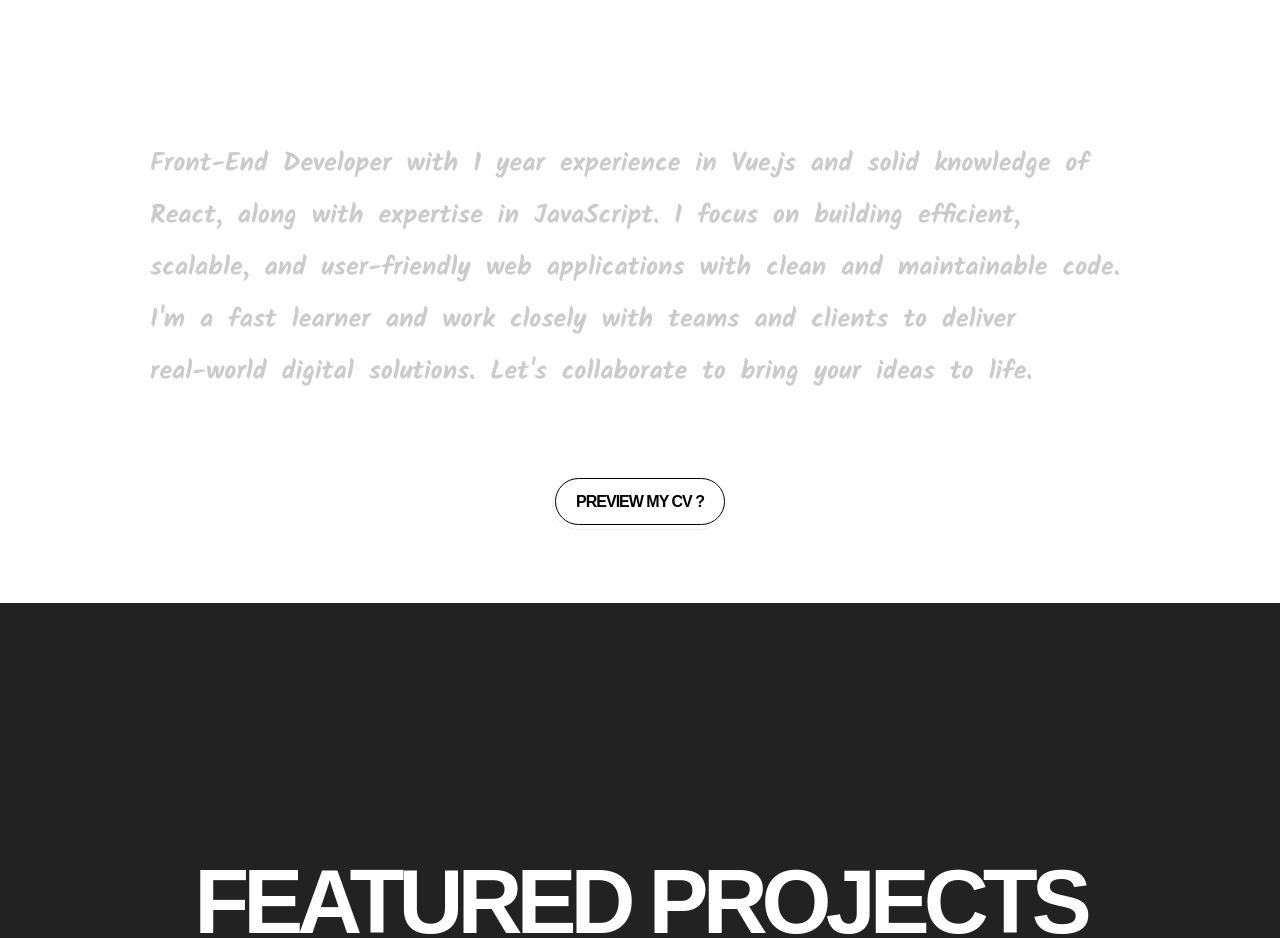
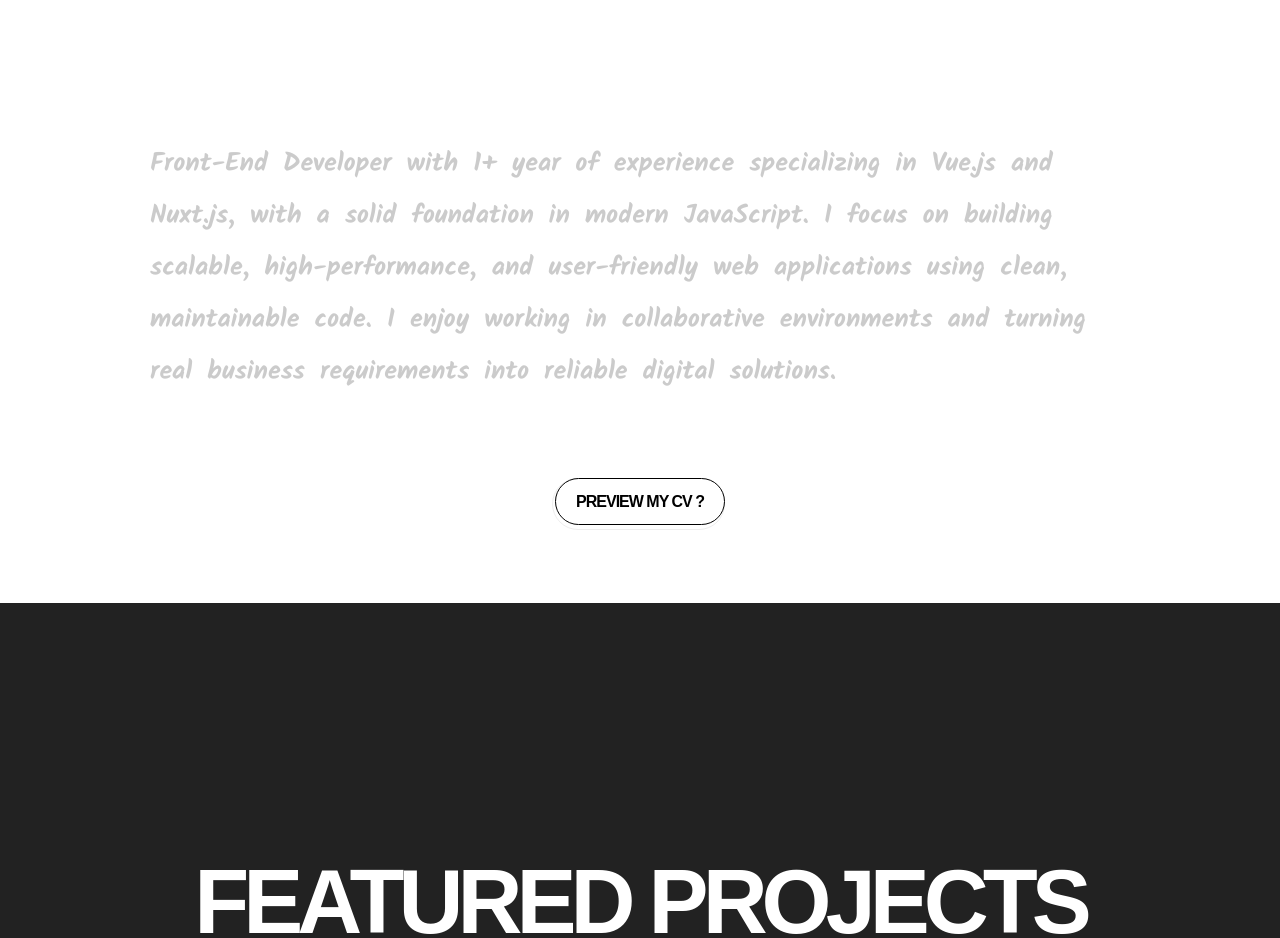
Before and after one commit to ameenmv/Portfolio, a Vue app: page / in a window 1280 px wide. Shown: the part 1700-2638 px from the top of the page. Built offline with nearby package versions, Linux system fonts and the light colour scheme; grey boxes are pictures that could not be loaded; a web font is replaced by a local one.

Commit message:
update info

```diff
--- a/src/components/About.vue
+++ b/src/components/About.vue
@@ -22,12 +22,12 @@
           ref="animatedText"
           class="text-[26px] text font-semibold mt-[100px] animated-text relative leading-[2] kalam"
         >
-          Front-End Developer with 1 year experience in Vue.js and solid
-          knowledge of React, along with expertise in JavaScript. I focus on
-          building efficient, scalable, and user-friendly web applications with
-          clean and maintainable code. I'm a fast learner and work closely with
-          teams and clients to deliver real-world digital solutions. Let's
-          collaborate to bring your ideas to life.
+          Front-End Developer with 1+ year of experience specializing in Vue.js
+          and Nuxt.js, with a solid foundation in modern JavaScript. I focus on
+          building scalable, high-performance, and user-friendly web
+          applications using clean, maintainable code. I enjoy working in
+          collaborative environments and turning real business requirements into
+          reliable digital solutions.
         </p>
         <div
           class="box box1 kalam absolute left-[-150px] top-[-20px] !rotate-[-2deg]"
@@ -63,10 +63,7 @@
 
       <div class="w-[100%] flex justify-center">
         <div class="btnn relative mt-20">
-          <a
-            href="https://drive.google.com/file/d/1ka64aGMrpVLL2XMh7FFTvvwckzTFXyij/view?usp=drive_link"
-            target="_blank"
-          >
+          <a href="https://ameenmv.github.io/CV/" target="_blank">
             <div class="btn">Preview My CV ?</div>
             <div class="btn2"></div>
             <img src="../assets/star.svg" class="onesvg svgg" alt="" />
--- a/src/components/Navbar.vue
+++ b/src/components/Navbar.vue
@@ -14,7 +14,7 @@
         </p></router-link
       >
       <a
-        href="https://drive.google.com/uc?export=download&id=1ka64aGMrpVLL2XMh7FFTvvwckzTFXyij"
+        href="https://github.com/ameenmv/CV/raw/main/ameen.pdf"
         ><div class="btnn ml-5 relative">
           <div class="btn">my cv ?</div>
           <div class="btn2"></div>
```
